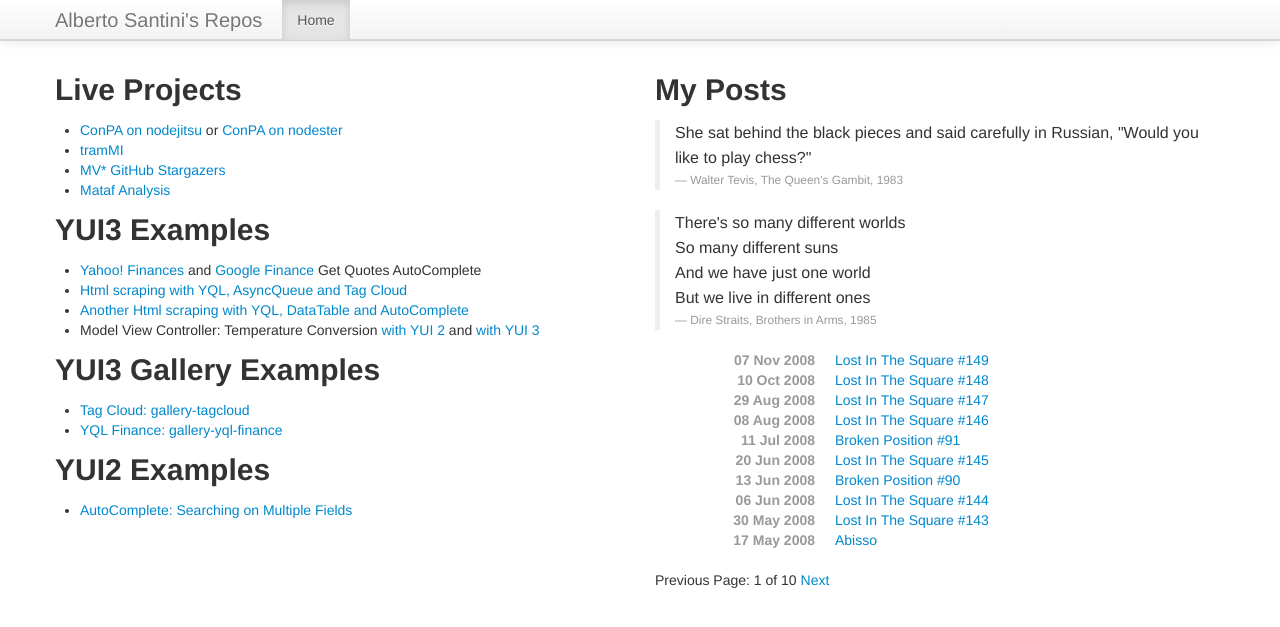
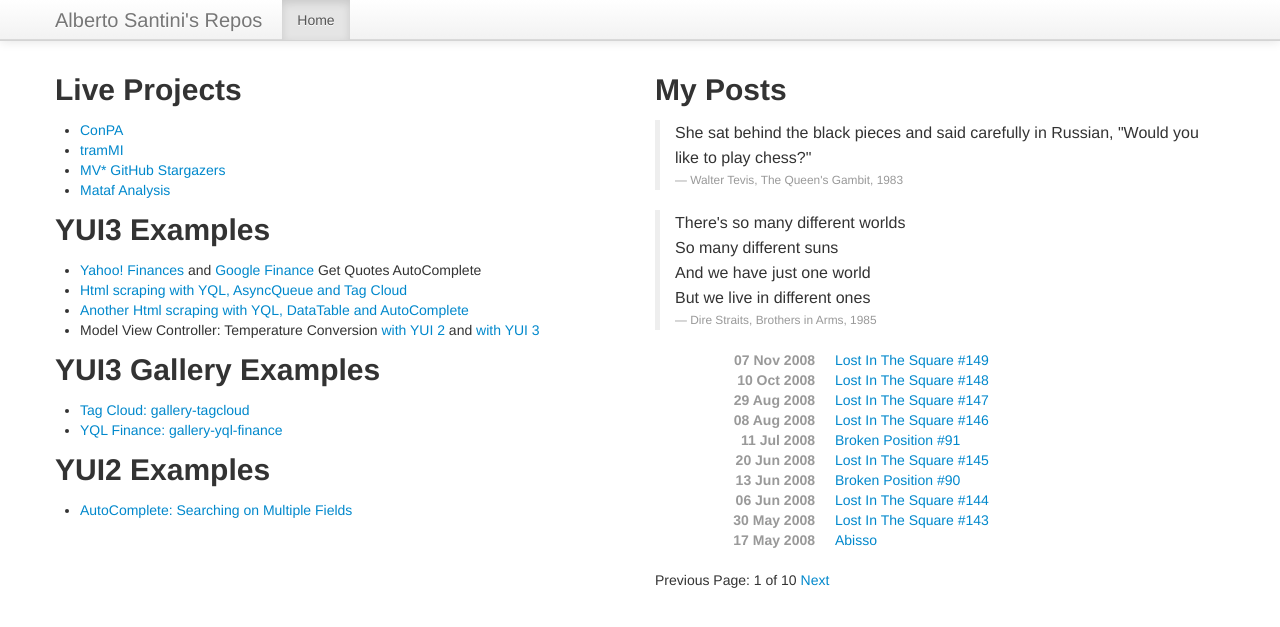
Before and after one commit to albertosantini/albertosantini.github.com, a Jekyll site: the page built from index.html, in a window 1280 px wide. Shown: the top 627 px of the page. Built offline with Jekyll 4.4.1, drawn with Linux system fonts in a browser that asks for light colours; the list of posts is cut into pages by our own code.

Commit message:
Remove nodejitsu references.

```diff
--- a/index.html
+++ b/index.html
@@ -10,9 +10,8 @@ layout: default
     <h2>Live Projects</h2>
     <ul>
 
-<li><a href="http://conpa.nodejitsu.com/">ConPA on nodejitsu</a> or
-<a href="http://conpa.nodester.com/">ConPA on nodester</a></li>
-<li><a href="http://trammi.nodejitsu.com/">tramMI</a></li>
+<li><a href="http://conpa.nodester.com/">ConPA</a>
+<li><a href="http://trammi.nodester.com/">tramMI</a></li>
 <li><a href="./mvstar/">MV* GitHub Stargazers</a></li>
 <li><a href="./mataf/">Mataf Analysis</a></li>
 
```
